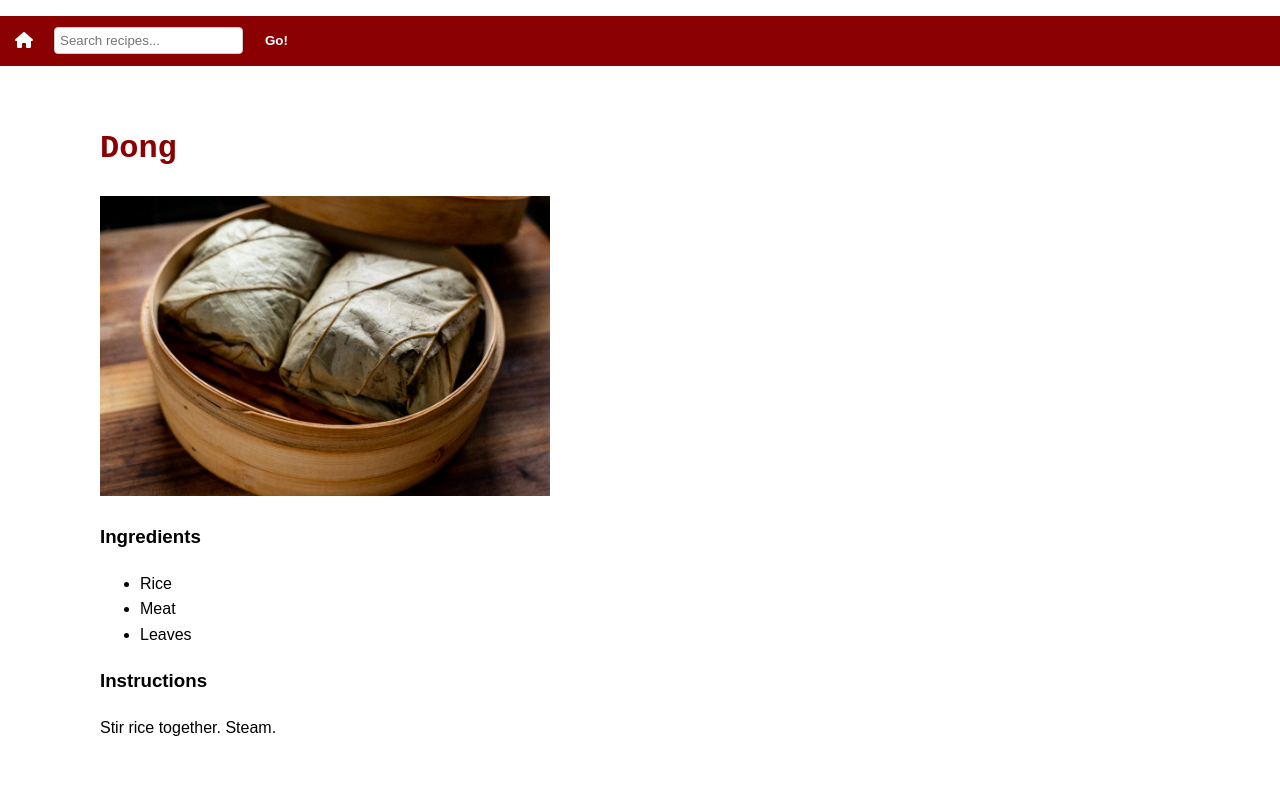
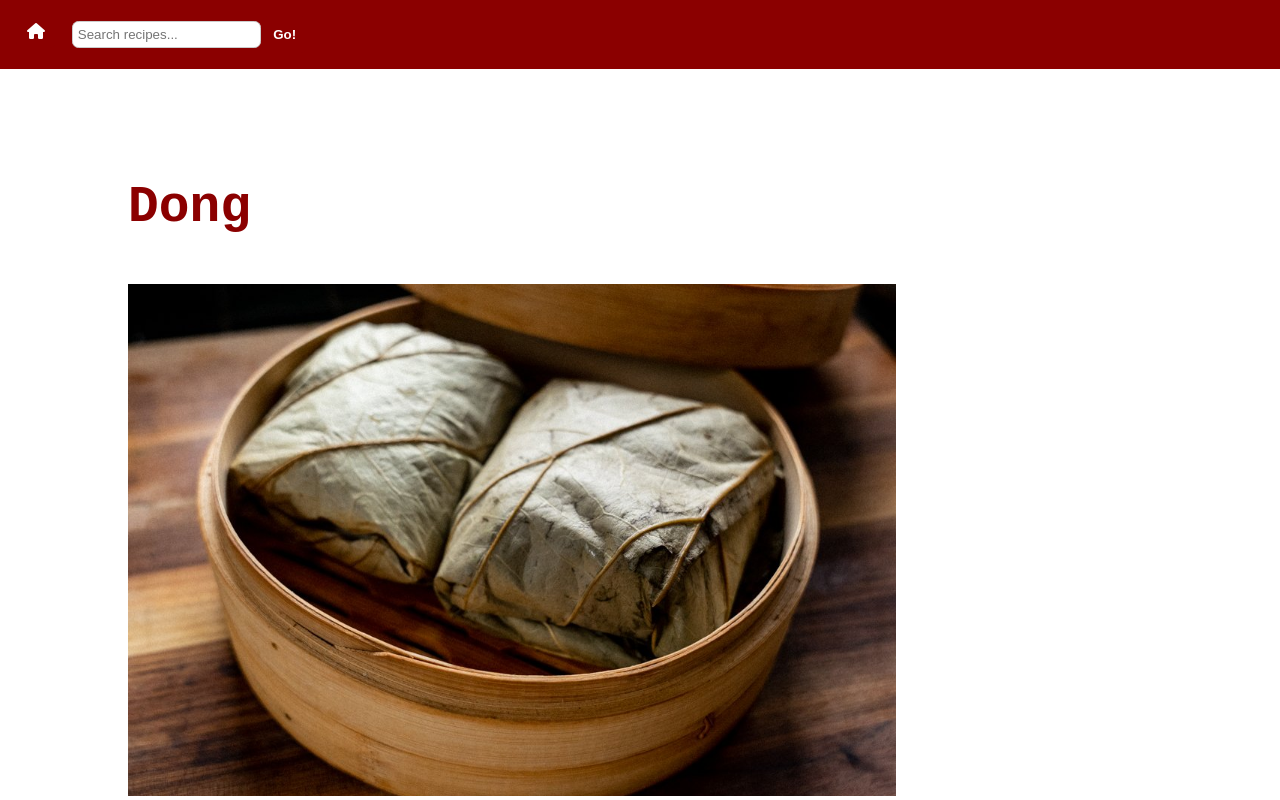
Before and after one commit to mandyschen/MomsCookbook, a React (Create React App) app in the folder cookbook/: page /recipe/1 in a window 1280 px wide. Shown: the top 800 px of the page. Built offline with nearby package versions, Linux system fonts and the light colour scheme.

Commit message:
change styling

```diff
--- a/cookbook/src/App.css
+++ b/cookbook/src/App.css
@@ -4,10 +4,14 @@ body {
   padding: 0;
   line-height: 1.6;
 }
+header {
+  margin-top: 0;
+}
 header nav ul {
   list-style: none;
   background: darkred;
-  padding: 10px;
+  margin: 0;
+  padding: 1rem;
   display: flex;
   justify-content: flex-start;
   width: 100%;
@@ -22,22 +26,24 @@ header nav ul li a {
 h1 {
   color: darkred;
   font-family: 'Courier New', Courier, monospace;
+  font-size: 4vw;
 }
 h2 {
   color: darkgoldenrod;
   font-family: 'Courier New', Courier, monospace;
+  font-size: 3vw;
 }
 
 .content-wrapper {
-  padding: 20px 100px; /* Everything but the header. */
+  padding: 5% 10%; /* Everything but the header. */
 }
 .button-link {
-  padding: 5px 10px;
+  padding: 0.5rem 0.5rem;
   background-color: darkred;
   color: white;
   text-decoration: none;
-  border-radius: 10px;
-  border: 2px solid transparent;
+  border-radius: 0.4rem;
+  border: 0.2rem solid transparent;
   cursor: pointer;
   display: inline-block;
   box-sizing: border-box;
@@ -45,15 +51,15 @@ h2 {
 .button-link:hover {
   color: darkred;
   background-color: white;
-  border: 2px solid darkred;
+  border: 0.2rem solid darkred;
 }
 .recipe-card-img {
-  width: 300px;
-  height: 200px;
+  width: 50vw;
+  height: 20vw;
   object-fit: cover;
 }
 .recipe-detail-img {
-  width: 450px;
-  height: 300px;
+  width: 60vw;
+  height: 40vw;
   object-fit: cover;
 }
--- a/cookbook/src/App.js
+++ b/cookbook/src/App.js
@@ -13,7 +13,6 @@ function App() {
             <div className='content-wrapper'>
               <Routes>
                   <Route path="/MomsCookbook" element={<Home />} />
-                  <Route path="/" element={<Home />} />
                   <Route path="/recipe/:id" element={<RecipeDetail />} />
                   <Route path="/search" element={<SearchResults />} />
               </Routes>
--- a/cookbook/src/components/Header.js
+++ b/cookbook/src/components/Header.js
@@ -18,7 +18,7 @@ function Header() {
         <header>
             <nav>
                 <ul>
-                    <li><Link to="/" className='button-link' style={{ padding: '0px 3px' }}><i className="fas fa-home"></i></Link></li>
+                    <li><Link to="/MomsCookbook" className='button-link' style={{ padding: '0rem 0.5rem' }}><i className="fas fa-home"></i></Link></li>
                     <li>
                         <form onSubmit={handleSearchSubmit} style={{ display: 'flex', alignItems: 'center' }}>
                             <input
@@ -27,10 +27,10 @@ function Header() {
                                 onChange={handleSearchChange}
                                 placeholder="Search recipes..."
                                 style={{
-                                    padding: '5px',
-                                    border: '1px solid #ccc',
-                                    borderRadius: '4px',
-                                    marginRight: '10px'
+                                    padding: '0.3rem',
+                                    border: '0.1rem solid #ccc',
+                                    borderRadius: '0.4rem',
+                                    marginRight: '0.1rem'
                                 }}
                             />
                             <button type="submit" className="button-link">
--- a/cookbook/src/pages/Home.js
+++ b/cookbook/src/pages/Home.js
@@ -9,7 +9,7 @@ function Home() {
                 src={`${process.env.PUBLIC_URL}/images/full_icon.png`}
                 alt="Full icon image."
                 style={{
-                    width: '500px',
+                    width: '50vw',
                     height: 'auto',
                     margin: '0 auto',
                     display: 'block'
```
